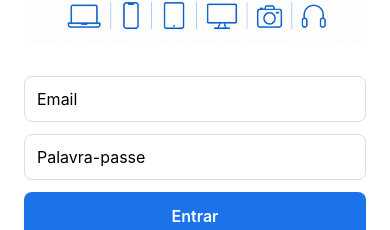
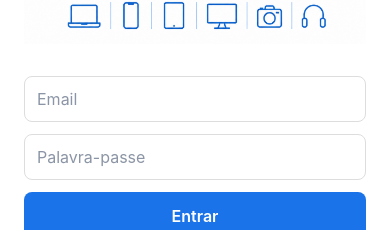
Before and after one commit to ze-dinis/AlugaTek, a React Native app in the folder mobile/: screen /ChatList in a window 390 px wide. Shown: the part 349-579 px from the top of the page. Built offline with nearby package versions, Linux system fonts and the light colour scheme; what @react-native-google-signin/google-signin, @stripe/stripe-react-native would draw is missing.

Commit message:
feat: enhance notification handling and UI consistency across screens

```diff
--- a/mobile/App.tsx
+++ b/mobile/App.tsx
@@ -68,11 +68,9 @@ export default function App() {
       return;
     }
 
-    initializeNotificationService().catch(() => {
-      // silently fail
-    });
-
-    const unsubscribe = notifee.onForegroundEvent(({type, detail}) => {
+    let unsubscribe = () => {};
+    try {
+      unsubscribe = notifee.onForegroundEvent(({type, detail}) => {
         if (type !== EventType.PRESS && type !== EventType.ACTION_PRESS) {
           return;
         }
@@ -82,6 +80,9 @@ export default function App() {
           openChatFromNotification(route);
         }
       });
+    } catch {
+      // silently fail
+    }
 
     const fcm = getMessaging();
 
@@ -104,24 +105,30 @@ export default function App() {
         senderName: route.otherName,
         messagePreview: remoteMessage.notification?.body ?? remoteMessage.data?.content ?? 'New message',
         unreadCount: 1,
+        timestampMs: remoteMessage.sentTime,
       });
     });
 
-    notifee.getInitialNotification().then(initial => {
+    notifee
+      .getInitialNotification()
+      .then(initial => {
         const route = extractChatRouteFromNotification(initial?.notification);
         if (route) {
           openChatFromNotification(route);
         }
-    }).catch(() => {
+      })
+      .catch(() => {
         // silently fail
       });
 
-    getInitialNotification(fcm).then(initial => {
+    getInitialNotification(fcm)
+      .then(initial => {
         const route = extractChatRouteFromRemoteData(initial?.data);
         if (route) {
           openChatFromNotification(route);
         }
-    }).catch(() => {
+      })
+      .catch(() => {
         // silently fail
       });
 
@@ -153,6 +160,9 @@ export default function App() {
 
     const registerPushToken = async () => {
       try {
+        // Request permission and create the channel only after login to avoid
+        // first-launch startup instability on newer Android versions.
+        await initializeNotificationService();
         const fcm = getMessaging();
         await registerDeviceForRemoteMessages(fcm);
         await requestPermission(fcm);
@@ -211,6 +221,7 @@ export default function App() {
               senderName: conversation.otherName,
               messagePreview: conversation.lastMessage,
               unreadCount: currentUnread,
+              timestampMs: parseApiTimestampToMs(conversation.lastMessageTime),
             });
           }
         }
@@ -252,3 +263,24 @@ function extractChatRouteFromRemoteData(
 
   return {otherId, otherName};
 }
+
+function parseApiTimestampToMs(value?: string): number | undefined {
+  if (!value) {
+    return undefined;
+  }
+
+  const hasTimezone = /(?:[zZ]|[+-]\d{2}:\d{2})$/.test(value);
+  const normalized = hasTimezone ? value : `${value}Z`;
+  const parsed = Date.parse(normalized);
+
+  if (Number.isNaN(parsed)) {
+    return undefined;
+  }
+
+  const year = new Date(parsed).getUTCFullYear();
+  if (year < 2000) {
+    return undefined;
+  }
+
+  return parsed;
+}
--- a/mobile/src/screens/Auth/LoginScreen.tsx
+++ b/mobile/src/screens/Auth/LoginScreen.tsx
@@ -94,6 +94,7 @@ export default function LoginScreen({navigation}: Props) {
       <TextInput
         style={styles.input}
         placeholder={i18n.auth.email}
+        placeholderTextColor="#8b95a5"
         value={email}
         onChangeText={setEmail}
         keyboardType="email-address"
@@ -102,6 +103,7 @@ export default function LoginScreen({navigation}: Props) {
       <TextInput
         style={styles.input}
         placeholder={i18n.auth.password}
+        placeholderTextColor="#8b95a5"
         value={password}
         onChangeText={setPassword}
         secureTextEntry
@@ -128,7 +130,15 @@ const styles = StyleSheet.create({
   title: {fontSize: 32, fontWeight: 'bold', textAlign: 'center', color: '#1a73e8'},
   titleTek: {color: '#1a99e8'},
   subtitleImage: {width: '100%', height: 120, alignSelf: 'center', marginBottom: 24},
-  input: {borderWidth: 1, borderColor: '#ddd', borderRadius: 8, padding: 12, marginBottom: 12, fontSize: 16},
+  input: {
+    borderWidth: 1,
+    borderColor: '#ddd',
+    borderRadius: 8,
+    padding: 12,
+    marginBottom: 12,
+    fontSize: 16,
+    color: '#1f2937',
+  },
   button: {backgroundColor: '#1a73e8', padding: 14, borderRadius: 8, alignItems: 'center', marginBottom: 12},
   googleButton: {backgroundColor: '#db4437'},
   buttonText: {color: '#fff', fontWeight: '600', fontSize: 16},
--- a/mobile/src/screens/Chat/ChatDetailScreen.tsx
+++ b/mobile/src/screens/Chat/ChatDetailScreen.tsx
@@ -388,6 +388,7 @@ export default function ChatDetailScreen({route, navigation}: Props) {
         <TextInput
           style={styles.input}
           placeholder={i18n.chat.writeMessage}
+          placeholderTextColor="#8b95a5"
           value={inputText}
           onChangeText={setInputText}
           multiline
@@ -516,7 +517,15 @@ const styles = StyleSheet.create({
     alignItems: 'flex-end',
     gap: 8,
   },
-  input: {flex: 1, backgroundColor: '#fff', borderRadius: 20, paddingHorizontal: 16, paddingVertical: 8, maxHeight: 100},
+  input: {
+    flex: 1,
+    backgroundColor: '#fff',
+    borderRadius: 20,
+    paddingHorizontal: 16,
+    paddingVertical: 8,
+    maxHeight: 100,
+    color: '#1f2937',
+  },
   sendButton: {
     backgroundColor: '#1a73e8',
     paddingHorizontal: 16,
--- a/mobile/src/screens/Chat/ChatListScreen.tsx
+++ b/mobile/src/screens/Chat/ChatListScreen.tsx
@@ -74,7 +74,7 @@ export default function ChatListScreen() {
   };
 
   const renderItem = ({item}: {item: Conversation}) => {
-    const timeStr = new Date(item.lastMessageTime).toLocaleDateString();
+    const timeStr = formatConversationDate(item.lastMessageTime);
     return (
       <TouchableOpacity
         style={styles.conversationItem}
@@ -127,6 +127,25 @@ export default function ChatListScreen() {
   );
 }
 
+function parseApiDate(value: string): Date {
+  const hasTimezone = /(?:[zZ]|[+-]\d{2}:\d{2})$/.test(value);
+  const normalized = hasTimezone ? value : `${value}Z`;
+  return new Date(normalized);
+}
+
+function formatConversationDate(value: string): string {
+  const date = parseApiDate(value);
+  if (Number.isNaN(date.getTime())) {
+    return 'Agora';
+  }
+
+  if (date.getUTCFullYear() < 2000) {
+    return 'Agora';
+  }
+
+  return date.toLocaleDateString('pt-PT');
+}
+
 const styles = StyleSheet.create({
   container: {flex: 1, backgroundColor: '#f5f5f5'},
   centered: {flex: 1, justifyContent: 'center', alignItems: 'center'},
--- a/mobile/src/screens/Home/HomeScreen.tsx
+++ b/mobile/src/screens/Home/HomeScreen.tsx
@@ -20,6 +20,7 @@ import {i18n} from '../../locales';
 import {Picker} from '@react-native-picker/picker';
 import {PORTUGUESE_DISTRICTS} from '../../constants/districts';
 import SafeImage from '../../components/SafeImage';
+import {useSafeAreaInsets} from 'react-native-safe-area-context';
 
 type NavProp = NativeStackNavigationProp<RootStackParamList>;
 
@@ -37,6 +38,7 @@ function normalizeDistrict(value: string | undefined): string {
 
 export default function HomeScreen() {
   const navigation = useNavigation<NavProp>();
+  const insets = useSafeAreaInsets();
   const [items, setItems] = useState<TechItem[]>([]);
   const [categories, setCategories] = useState<Category[]>([]);
   const [selectedCategory, setSelectedCategory] = useState<number | undefined>();
@@ -136,7 +138,7 @@ export default function HomeScreen() {
 
   return (
     <View style={styles.container}>
-      <View style={styles.hero}>
+      <View style={[styles.hero, {paddingTop: insets.top}]}>
         <Text style={styles.heroTitle}>✨ Descobrir Tecnologia</Text>
         <Text style={styles.heroSubtitle}>Escolha o equipamento ideal para alugar hoje.</Text>
       </View>
@@ -217,7 +219,7 @@ export default function HomeScreen() {
 
 const styles = StyleSheet.create({
   container: {flex: 1, backgroundColor: '#f3f6fb'},
-  hero: {paddingHorizontal: 14, paddingTop: 16, paddingBottom: 10, backgroundColor: '#f3f6fb'},
+  hero: {paddingHorizontal: 14, paddingBottom: 10, backgroundColor: '#f3f6fb'},
   heroTitle: {fontSize: 24, fontWeight: '800', color: '#1f2937'},
   heroSubtitle: {fontSize: 13, color: '#526072', marginTop: 4},
   header: {flexDirection: 'row', paddingHorizontal: 12, paddingBottom: 10, gap: 8},
--- a/mobile/src/services/notificationService.ts
+++ b/mobile/src/services/notificationService.ts
@@ -30,6 +30,7 @@ interface NewMessageNotificationParams {
   senderName: string;
   messagePreview: string;
   unreadCount: number;
+  timestampMs?: number;
 }
 
 export async function showNewMessageNotification({
@@ -38,6 +39,7 @@ export async function showNewMessageNotification({
   senderName,
   messagePreview,
   unreadCount,
+  timestampMs,
 }: NewMessageNotificationParams): Promise<void> {
   if (Platform.OS !== 'android') {
     return;
@@ -46,6 +48,7 @@ export async function showNewMessageNotification({
   await initializeNotificationService();
 
   const summary = unreadCount > 1 ? `${unreadCount} unread messages` : '1 unread message';
+  const notificationTimestamp = Number.isFinite(timestampMs) ? Number(timestampMs) : Date.now();
 
   await notifee.displayNotification({
     title: `Nova mensagem de ${senderName}`,
@@ -57,7 +60,7 @@ export async function showNewMessageNotification({
       pressAction: {id: 'default'},
       importance: AndroidImportance.HIGH,
       showTimestamp: true,
-      timestamp: Date.now(),
+      timestamp: notificationTimestamp,
       onlyAlertOnce: false,
     },
     data: {
```
Lines whose indentation alone changed are shown as unchanged.
